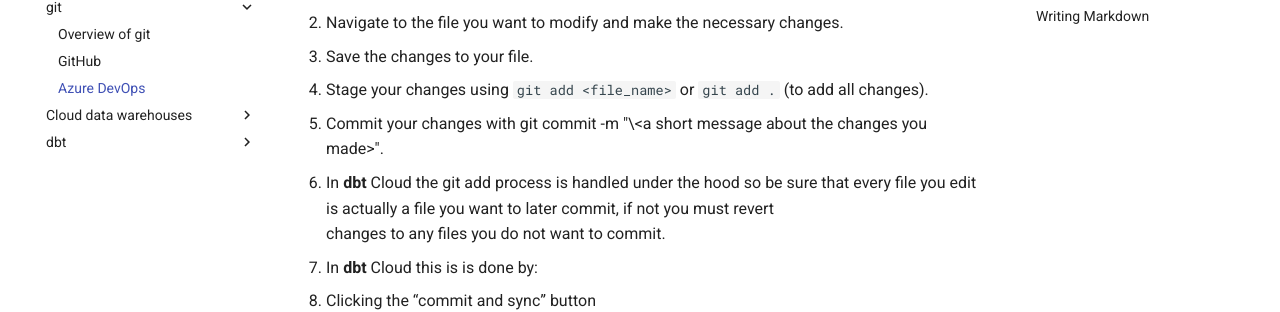
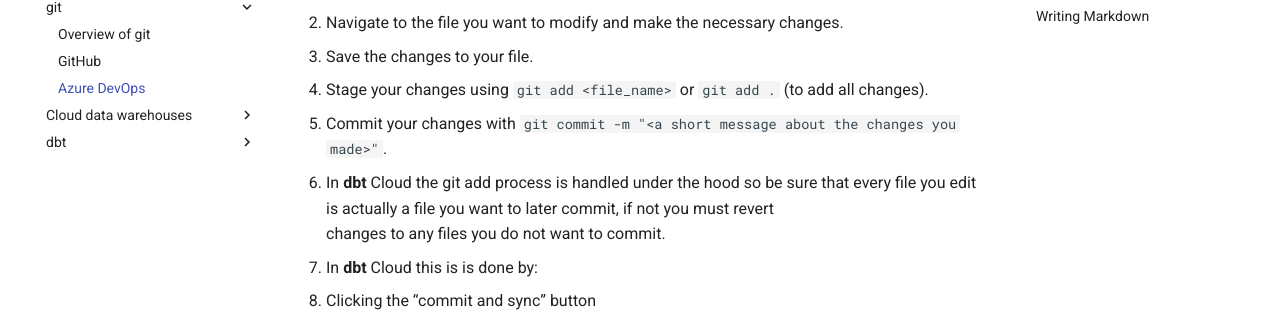
Before and after one commit to cagov/caldata-mdsa-training, an MkDocs documentation site: the page built from docs/git/devops.md, in a window 1280 px wide and 900 px high, scrolled down 2279 px. Shown: the part 146-458 px from the top of the window. Built offline with MkDocs 1.6.1 and Material for MkDocs 9.7.7, drawn with Linux system fonts in a browser that asks for light colours; comment, search, counter and statistics services are not loaded.

```diff
--- a/docs/git/devops.md
+++ b/docs/git/devops.md
@@ -78,7 +78,7 @@ A pull request (PR) proposes changes to a code repository. It's a formal request
 2. Navigate to the file you want to modify and make the necessary changes.
 3. Save the changes to your file.
 4. Stage your changes using `git add <file_name>` or `git add .` (to add all changes).
-5. Commit your changes with git commit \-m "\<a short message about the changes you made\>".
+5. Commit your changes with `git commit -m "<a short message about the changes you made>"`.
 6. In **dbt** Cloud the git add process is handled under the hood so be sure that every file you edit is actually a file you want to later commit, if not you must revert
    changes to any files you do not want to commit.
 
```
